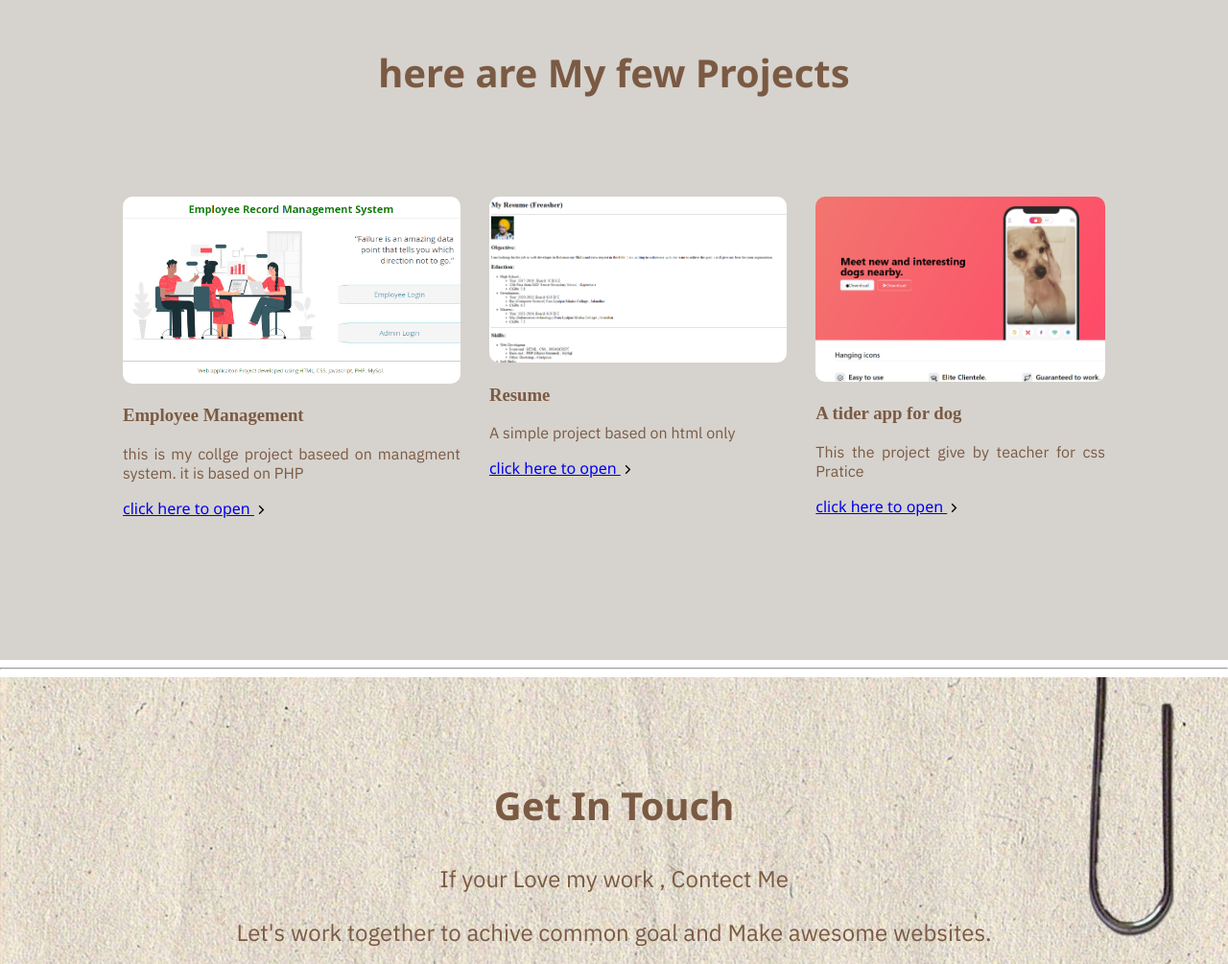
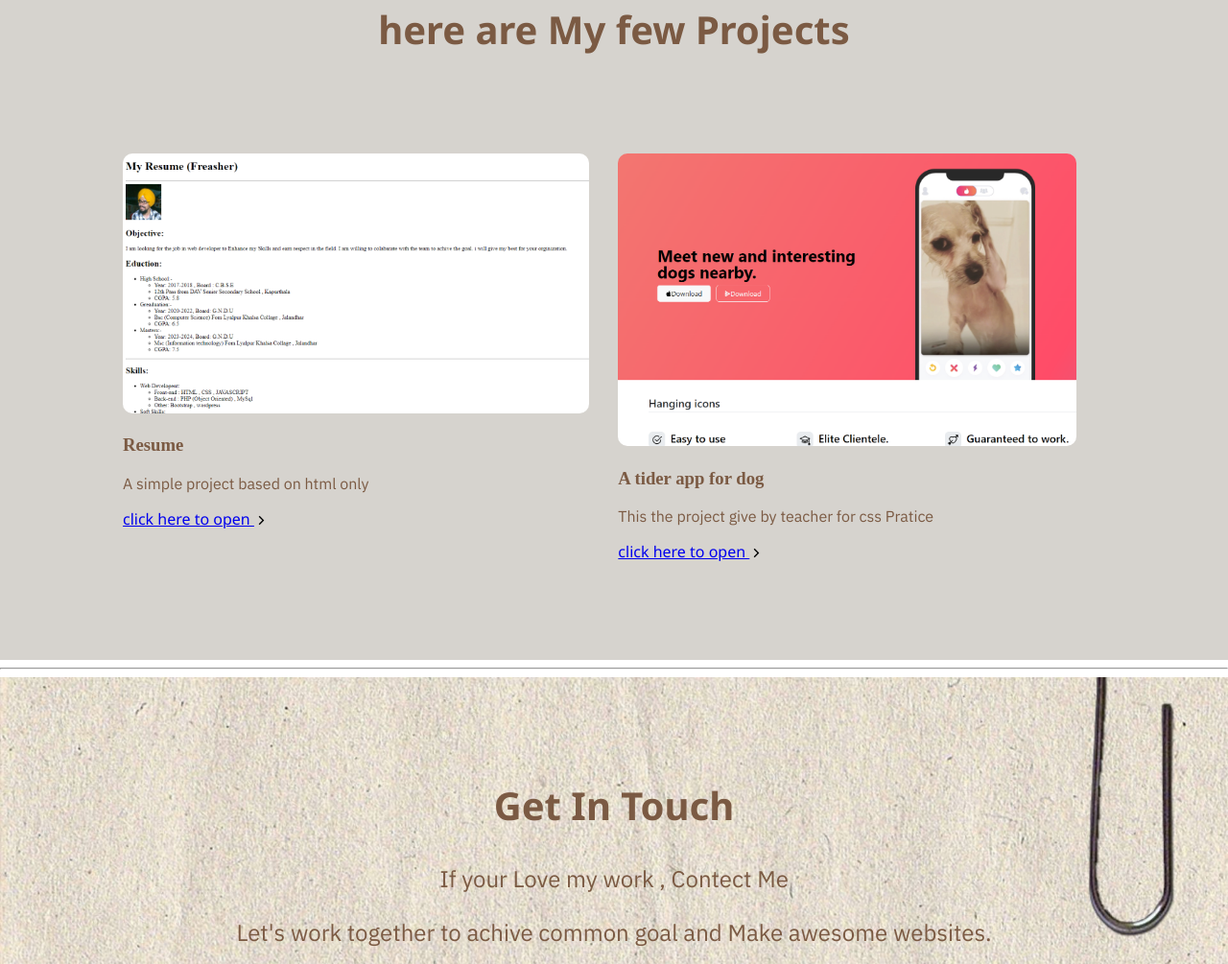
Before and after one commit to rajwindersxxx/website, a plain HTML site: page index.html in a window 1280 px wide. Shown: the part 2648-3653 px from the top of the page at 96% size. Drawn offline with Linux system fonts and the light colour scheme.

Commit message:
remove project

```diff
--- a/index.html
+++ b/index.html
@@ -100,16 +100,6 @@
       <section id="projects">
         <h2>here are My few Projects</h2>
         <div class="card">
-          <img src="./assets/images/project1-erms.png" width="100%" />
-          <h3>Employee Management</h3>
-          <p>
-            this is my collge project baseed on managment system. it is based on
-            PHP
-          </p>
-          <a href="https://projecterms.000webhostapp.com/" target="_blank" class="">click here to open <img class="icons" src="./assets/svg/211688_forward_arrow_icon.svg" height="15px"/></a>
-        </div>
-
-        <div class="card">
           <img src="./assets/images/project2.png" width="100%" target="_blank" />
           <h3>Resume</h3>
           <p>A simple project based on html only</p>
```
